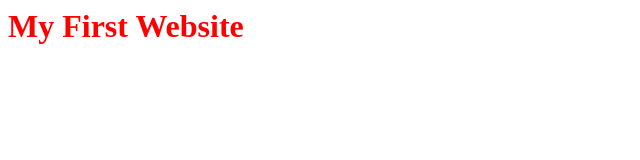
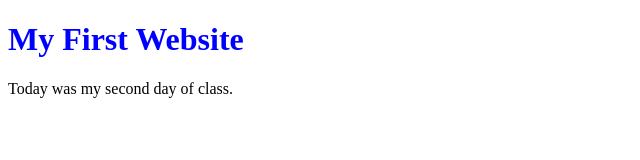
Before and after one commit to mcgrane18482/first_day_website, a plain HTML site: page index.html in a window 1280 px wide. Shown: the whole page, without its empty margins (0-640 px from the left). Drawn offline with Linux system fonts and the light colour scheme.

Commit message:
Added paragraph

```diff
--- a/index.html
+++ b/index.html
@@ -3,9 +3,17 @@
 <html>
     <head>
         <title>My First Website</title>
+        <style>
+            h1 {
+                color: blue;
+            }
+        </style>
     </head>
 
     <body>
-        <h1 style="color: red; margin: 0;">My First Website</h1>
+        <!-- <h1 style="color: red; margin: 0;">My First Website</h1> -->
+        <h1>My First Website</h1>
+
+            <p>Today was my second day of class.</p>
     </body>
 </html>
```
